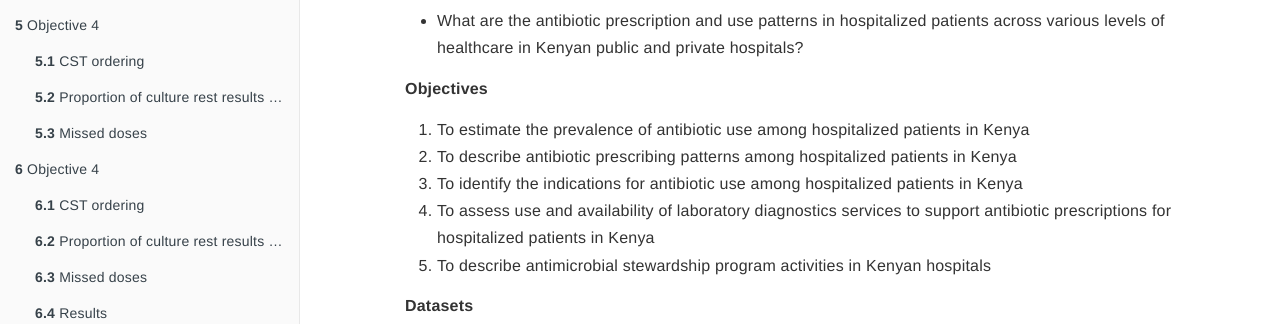
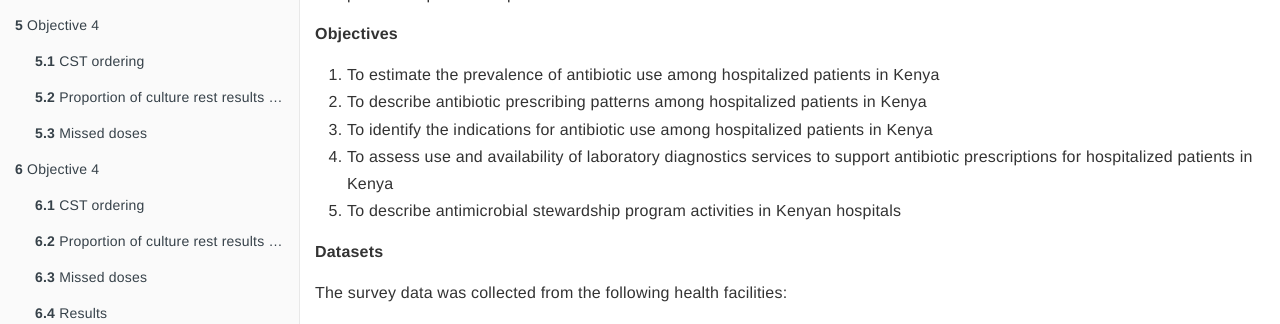
Before and after one commit to cema-uonbi/PPS.github.io, a plain HTML site: page index.html in a window 1280 px wide. Shown: the part 476-800 px from the top of the page. Drawn offline with Linux system fonts and the light colour scheme.

Commit message:
update css

```diff
--- a/style.css
+++ b/style.css
@@ -12,3 +12,7 @@ pre {
 pre code {
   white-space: inherit;
 }
+
+.book .book-body .page-wrapper .page-inner {
+  max-width: 1200px !important;
+}
```
